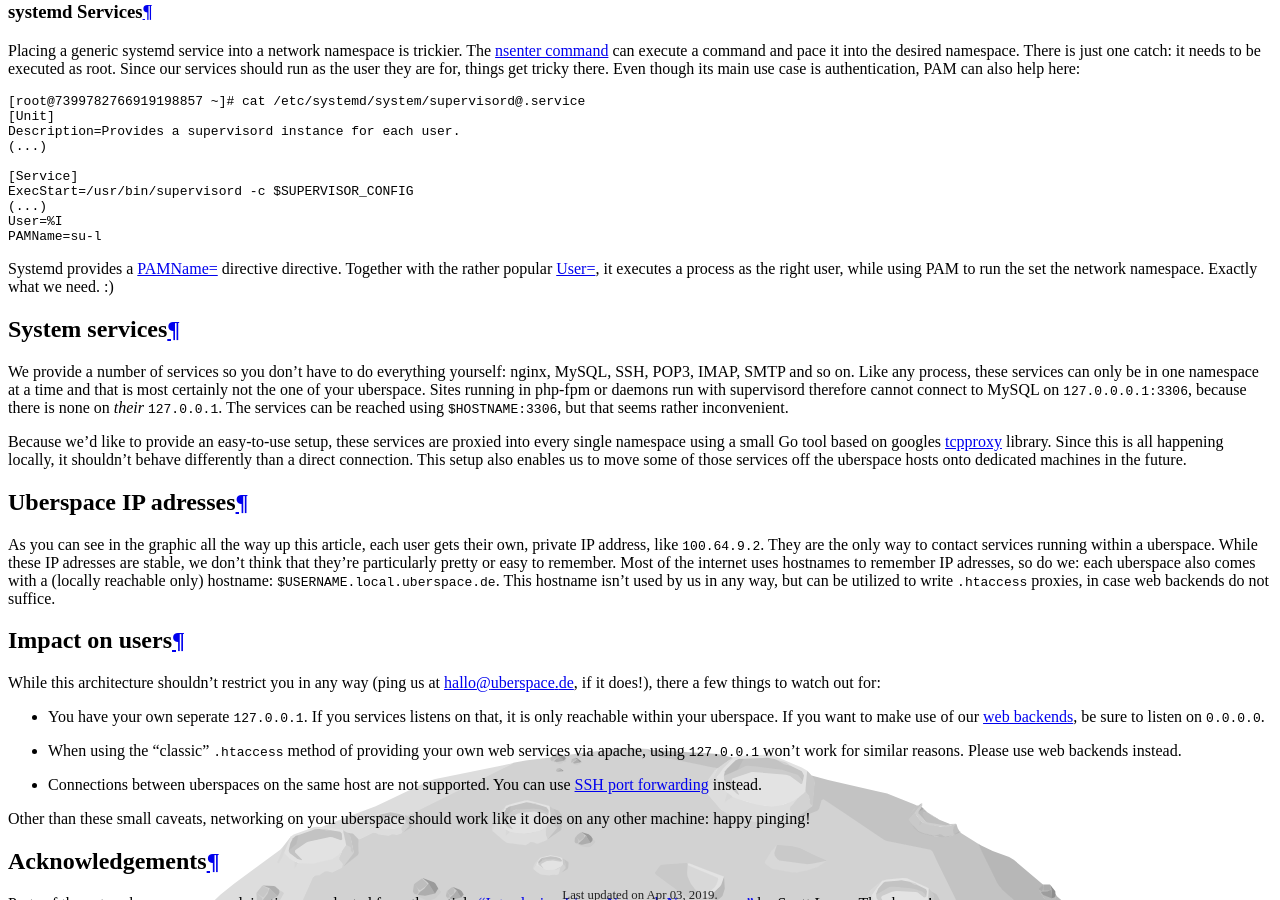
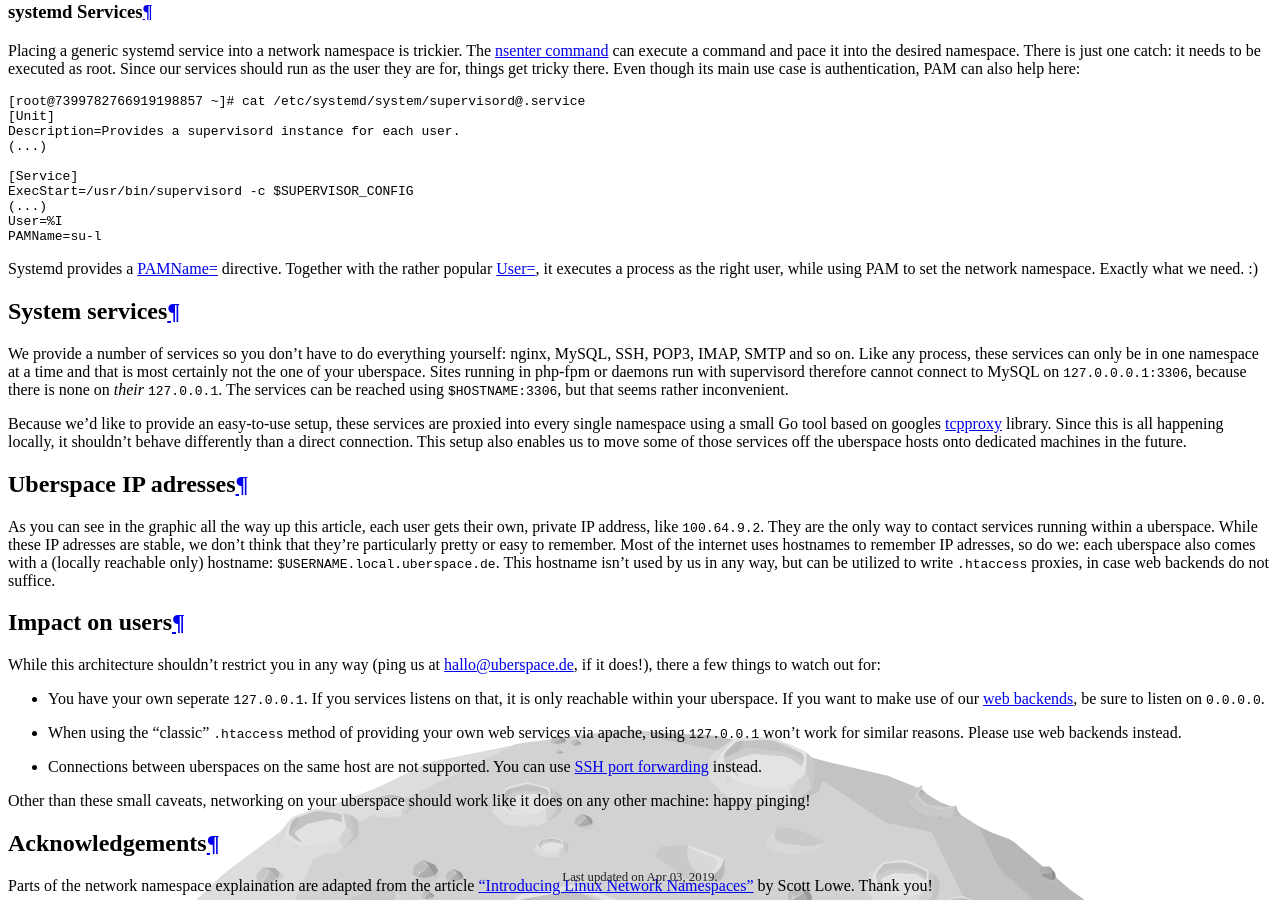
Before and after one commit to Uberspace/manual, a Sphinx documentation site: the page built from source/background-network.rst, in a window 1280 px wide and 900 px high, scrolled down 3046 px. Built offline with Sphinx 7.4.7 and the Read the Docs theme 2.0.0, drawn with Linux system fonts in a browser that asks for light colours; pages that are not in the unit, such as notebooks, are missing from menus.

Commit message:
:pencil2: fix some typos

```diff
--- a/source/background-network.rst
+++ b/source/background-network.rst
@@ -156,9 +156,9 @@ main use case is authentication, PAM can also help here:
   User=%I
   PAMName=su-l
 
-Systemd provides a `PAMName=`_ directive directive. Together with the rather
-popular `User=`_, it executes a process as the right user, while using PAM to
-run the set the network namespace. Exactly what we need. :)
+Systemd provides a `PAMName=`_ directive. Together with the rather popular
+`User=`_, it executes a process as the right user, while using PAM to set the
+network namespace. Exactly what we need. :)
 
 System services
 ===============
```
